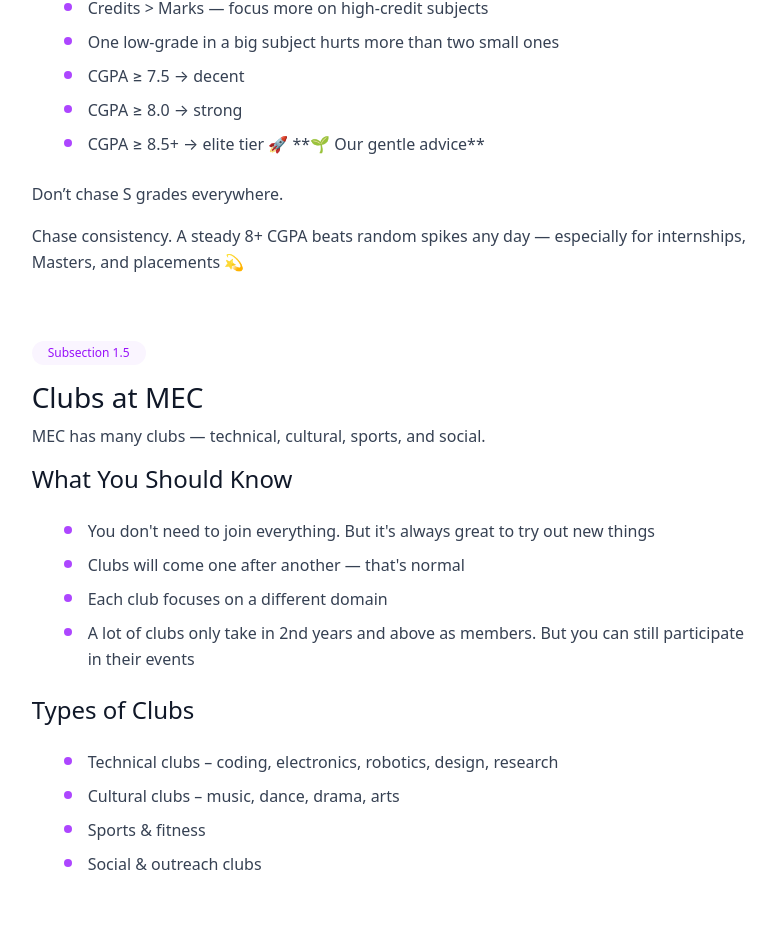
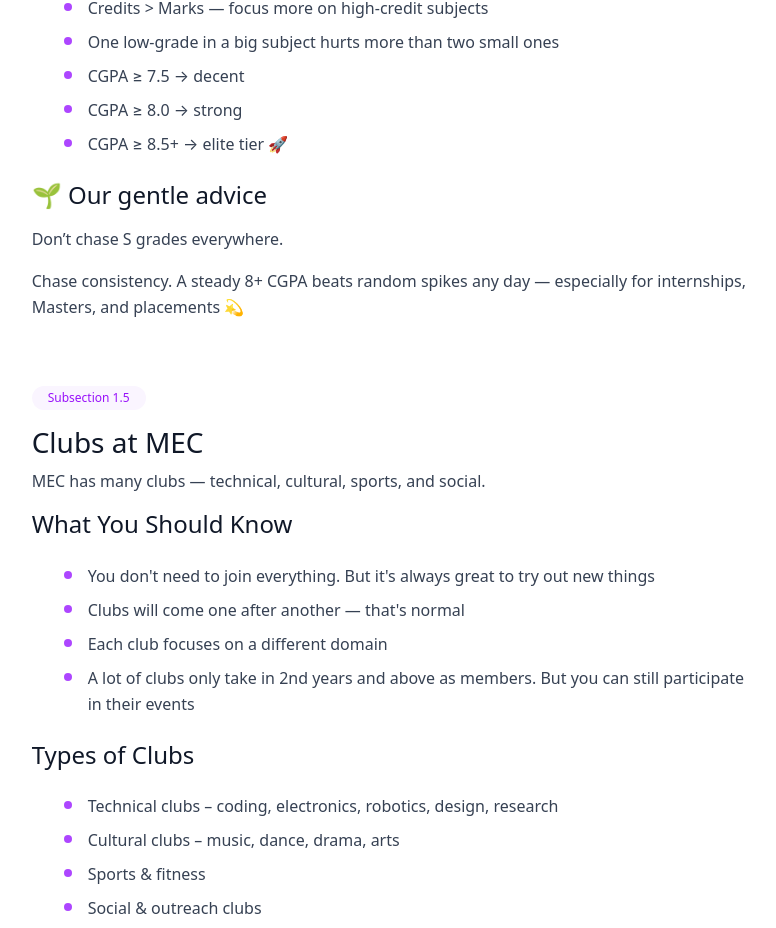
Before and after one commit to Akash-Ashok-Dev/EduQuest, a React (Vite) app: page / in a window 1280 px wide. Shown: the part 3498-4426 px from the top of the page, without its empty margins (475-1251 px from the left). Built offline with nearby package versions, Linux system fonts and the light colour scheme.

Commit message:
Solve one more error

```diff
--- a/src/App.tsx
+++ b/src/App.tsx
@@ -37,7 +37,7 @@
           id: "1.4",
           title: "Grade System",
           content:
-            "KTU follows a 10-point grading system, not direct marks. Your performance in each subject is converted into a letter grade, which then maps to grade points.\n\n**🧮 SGPA – Semester Grade Point Average**\n This tells how well you did in one semester.\n ☆ Formula: SGPA = Σ (Credit × Grade Point) ÷ Σ Credits\n So, subjects with more credits affect your SGPA more\n\n**📈CGPA – Cumulative Grade Point Average**\nThis is your overall performance till the current semester.\n ☆ Formula: CGPA = Average of all SGPAs (credit-weighted)\n This is the number companies, higher studies, and abroad applications mostly care about 👀✨ \n\n**🔄 Internal + External = Final Grade**\nEach subject has:\n •Internal Assessment (IA) → usually 40 marks\n •End Semester Exam (ESE) → usually 60 marks \n Both are combined, then converted into the final grade. \n Fail in ESE  leads to fail the subject😬 (minimum of 24 is required for ESE. Yes, no problem for internal, as long as you get the total above 50). \n\n**🧠 Important KTU Reality Checks (very important)**\n•Credits > Marks — focus more on high-credit subjects\n •One low-grade in a big subject hurts more than two small ones\n •CGPA ≥ 7.5 → decent\n •CGPA ≥ 8.0 → strong\n •CGPA ≥ 8.5+ → elite tier 🚀 **🌱 Our gentle advice**\nDon’t chase S grades everywhere.\n Chase consistency. A steady 8+ CGPA beats random spikes any day — especially for internships, Masters, and placements 💫\n",
+            "KTU follows a 10-point grading system, not direct marks. Your performance in each subject is converted into a letter grade, which then maps to grade points.\n\n**🧮 SGPA – Semester Grade Point Average**\n This tells how well you did in one semester.\n ☆ Formula: SGPA = Σ (Credit × Grade Point) ÷ Σ Credits\n So, subjects with more credits affect your SGPA more\n\n**📈CGPA – Cumulative Grade Point Average**\nThis is your overall performance till the current semester.\n ☆ Formula: CGPA = Average of all SGPAs (credit-weighted)\n This is the number companies, higher studies, and abroad applications mostly care about 👀✨ \n\n**🔄 Internal + External = Final Grade**\nEach subject has:\n •Internal Assessment (IA) → usually 40 marks\n •End Semester Exam (ESE) → usually 60 marks \n Both are combined, then converted into the final grade. \n Fail in ESE  leads to fail the subject😬 (minimum of 24 is required for ESE. Yes, no problem for internal, as long as you get the total above 50). \n\n**🧠 Important KTU Reality Checks (very important)**\n•Credits > Marks — focus more on high-credit subjects\n •One low-grade in a big subject hurts more than two small ones\n •CGPA ≥ 7.5 → decent\n •CGPA ≥ 8.0 → strong\n •CGPA ≥ 8.5+ → elite tier 🚀 \n\n**🌱 Our gentle advice**\nDon’t chase S grades everywhere.\n Chase consistency. A steady 8+ CGPA beats random spikes any day — especially for internships, Masters, and placements 💫\n",
         },
         {
           id: "1.5",
```
